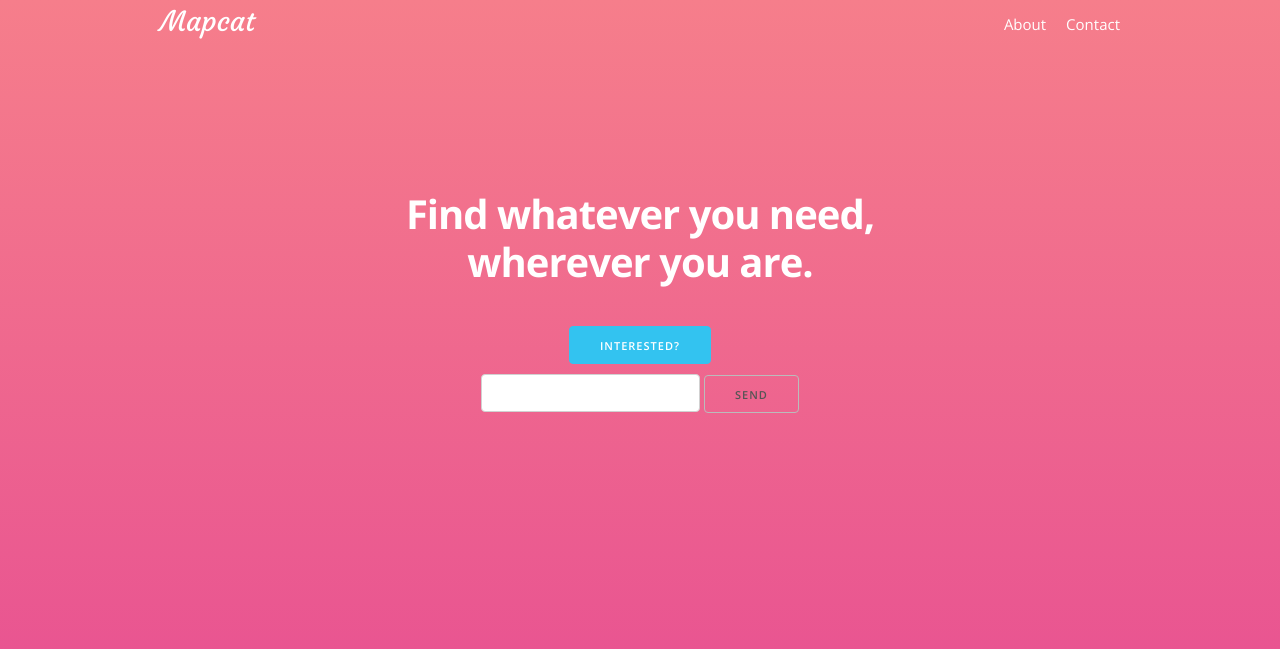
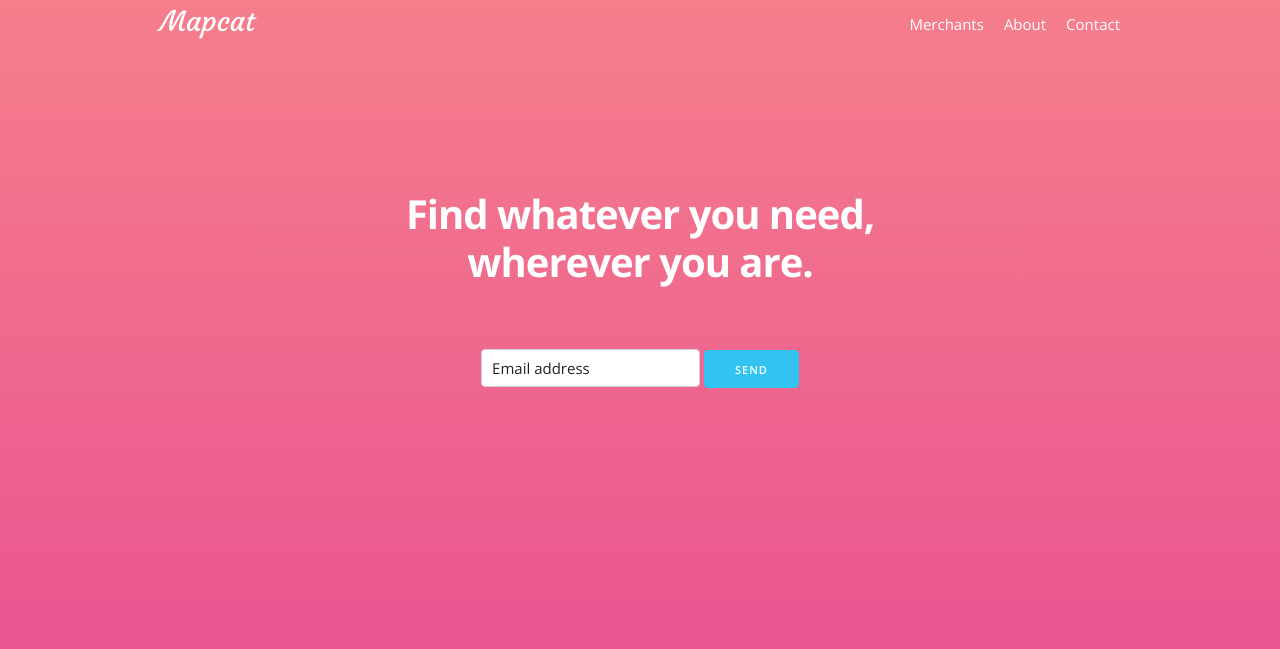
Before and after one commit to mapcat-io/_heroku-nearme, a Node project: template templates/views/home.hbs in a window 1280 px wide. Shown: the top 649 px of the page. Run offline with Node 20 templates, Linux system fonts and the light colour scheme; the template is opened without the code that fills it, so the values that code supplies are empty; some libraries are stand-ins or nearby versions.

Commit message:
added the merchant page and email address label

```diff
--- a/public/js/site.js
+++ b/public/js/site.js
@@ -3,7 +3,6 @@
 // $( "#primaryCta" ).on( "click", function() {
 //   console.log( $( this ).text() );
 // });
-
 
 function postContactToGoogle() {
     console.log("button is clicked");
--- a/templates/views/home.hbs
+++ b/templates/views/home.hbs
@@ -11,6 +11,7 @@
     <div class="container">
       <a href="#" class="brand">Mapcat</a>
       <ul class="nav-links">
+        <li><a href="#">Merchants</a></li>
         <li><a href="#">About</a></li>
         <li><a href="#">Contact</a></li>
       </ul>
@@ -22,13 +23,11 @@
   <section class="container">
     <div class="row text-center">
       <div class="twelve columns">
-        <h1>Find whatever you need,</br> wherever you are.</h1>
-          <input id="primaryCta"  class="button button-primary" type="submit" value="Interested?" /></input>
-
+        <h1>Find whatever you need,</br> wherever you are.</h1></br>
           <form action="https://docs.google.com/forms/d/1r-WaPM4Qb4C_u4RR-IM_wtUNO514Q-i9cIToXQ4Pn2E/formResponse" method="post" enctype="text/plain" id="ss-form" target="_self" onsubmit="">
             <!--<input id="email" type="text" name="mail" value="Enter your email"> -->
-            <input type="text" name="entry.1599441494" value="" class="ss-q-short" id="Email" dir="auto" aria-label="Email address" title="">
-            <button id="ButtonSubmit" onClick="postContactToGoogle();" type="button">Send</button>
+            <input type="text" name="entry.1599441494" value="Email address" class="ss-q-short" id="Email" dir="auto" aria-label="Email address" title="">
+            <button class="button button-primary" id="ButtonSubmit" onClick="postContactToGoogle();" type="button">Send</button>
           </form>
       </div>
     </div>
```
